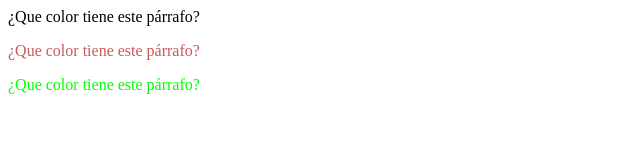
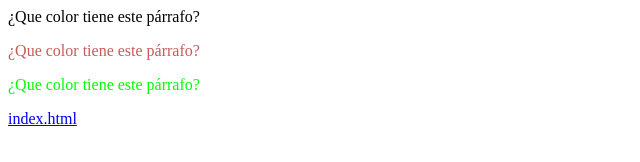
Before and after one commit to Jonatan9598/Ejercicios-programacion-4, a plain HTML site: page practica2.html in a window 1280 px wide. Shown: the full height of the page, 0-640 px from the left. Drawn offline with Linux system fonts and the light colour scheme.

Commit message:
Add files via upload

```diff
--- a/practica2.html
+++ b/practica2.html
@@ -12,4 +12,5 @@
 <p id="segundo">¿Que color tiene este párrafo?</p>
 <p id="tercero">¿Que color tiene este párrafo?</p>
 </body>
+<a href="practica3.html">index.html</a>
 </html>
```
